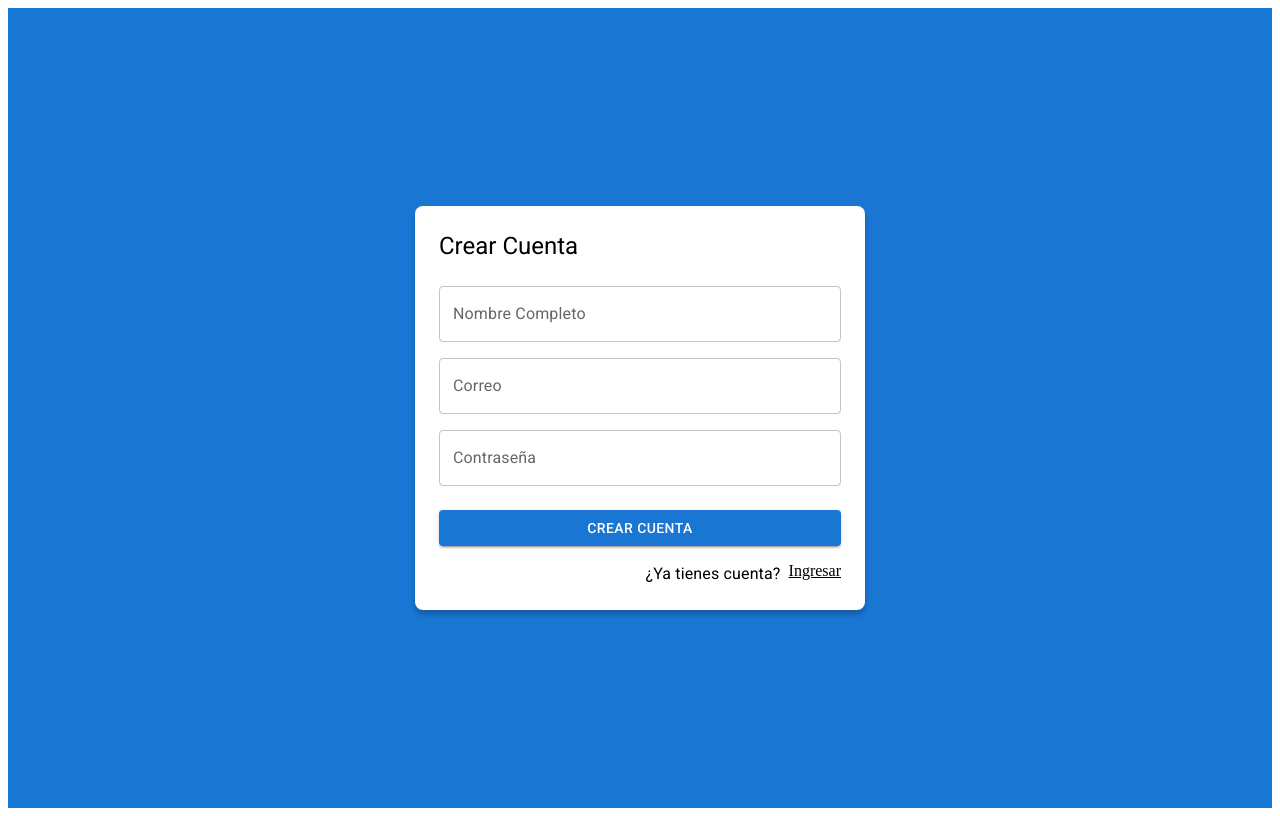
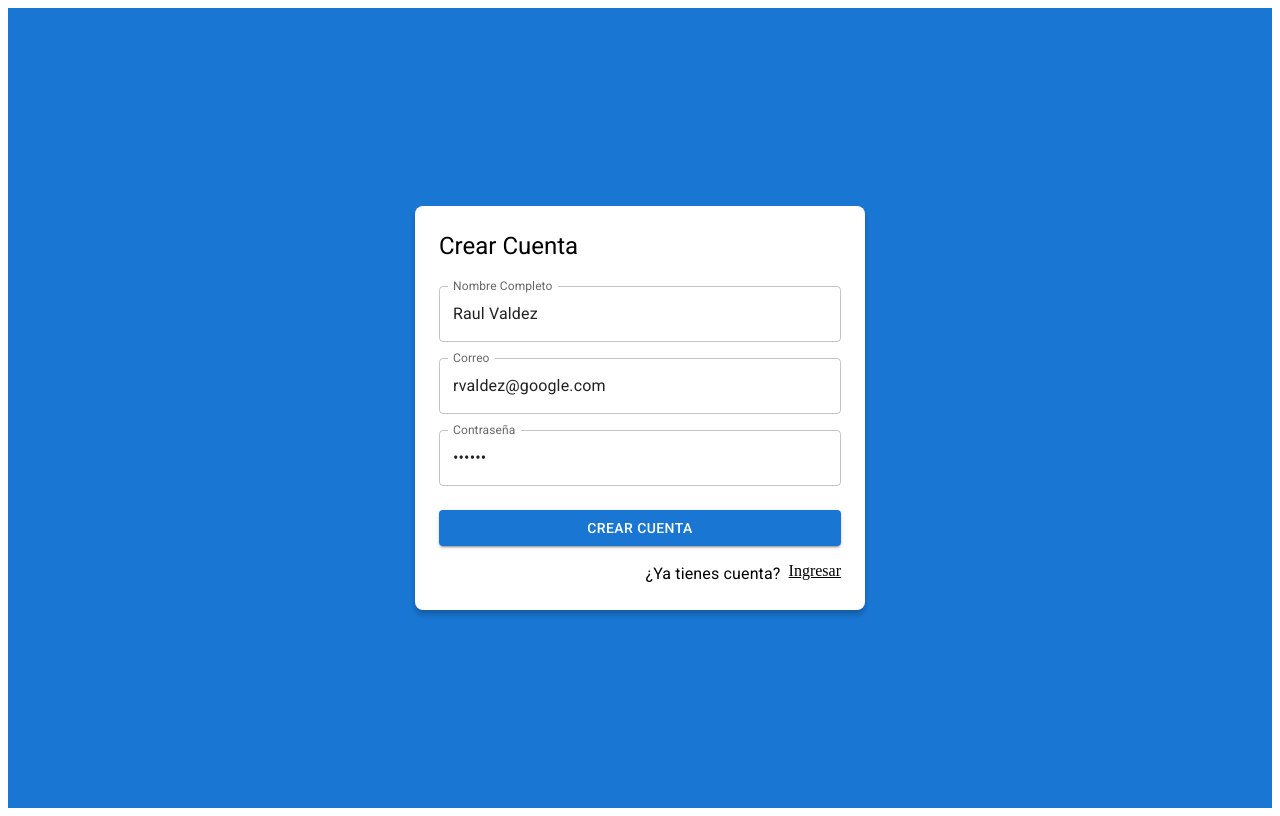
Before and after one commit to centinelaCode/journal-app, a React (Vite) app: page /auth/register in a window 1280 px wide. Built offline with nearby package versions, Linux system fonts and the light colour scheme.

Commit message:
[ADD] configuracion del formulario de registro
=> adaptar el custom hook useForm al formulario de registro
=> A los botones agregar agergar name, value, onInputChange
=> se obtiene en el state los valores del formulario

```diff
--- a/src/auth/pages/RegisterPage.jsx
+++ b/src/auth/pages/RegisterPage.jsx
@@ -1,15 +1,31 @@
 import { Link as RouterLink } from 'react-router-dom'
-import { Button, Grid, Link, TextField, Typography } from "@mui/material"
-import { Google } from '@mui/icons-material'
+import { Button, Grid, Link, TextField, Typography } from '@mui/material'
+
 import { AuthLayout } from '../layout/AuthLayout'
+import { useForm } from '../../hooks'
 
+const formDate = {
+  email: 'rvaldez@google.com',
+  password: '123456',
+  displayName: 'Raul Valdez'
+}
 
 export const RegisterPage = () => {
+
+  //? se define que info manejara el form
+  const { displayName, email, password, onInputChange, formState } = useForm(formDate)
+
+  const onSubmit = ( event ) => {
+    event.preventDefault();
+
+    console.log(formState)
+  }
+
   return (
 
     <AuthLayout title="Crear Cuenta">
 
-      <form>
+      <form onSubmit={ onSubmit }>
         <Grid container>
           <Grid item xs={12} sx={{ mt: 2 }}>
               <TextField
@@ -17,6 +33,9 @@
                 type="text"
                 placeholder="Tu nombre completo"
                 fullWidth
+                name="displayName"
+                value={ displayName }
+                onChange={ onInputChange }
               />
           </Grid>
 
@@ -26,6 +45,9 @@
                 type="email"
                 placeholder="correo@correo.com"
                 fullWidth
+                name="email"
+                value={ email }
+                onChange={ onInputChange }
               />
           </Grid>
 
@@ -35,13 +57,18 @@
                 type="password"
                 placeholder="Tu Contraseña"
                 fullWidth
+                name="password"
+                value={ password }
+                onChange={ onInputChange }
               />
           </Grid>
 
           <Grid container spacing={ 2 } sx={{ mb: 2, mt: 1 }}>
             <Grid item xs={ 12 } >
-              <Button variant='contained' fullWidth>
-                Crear Cuenta
+              <Button
+                type="submit"
+                variant='contained'
+                fullWidth>Crear Cuenta
               </Button>
             </Grid>
           </Grid>
```
Also changed, not shown: src/store/auth/thunks.js (line endings or trailing spaces).
